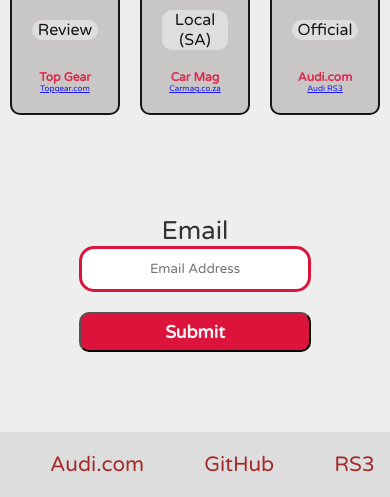
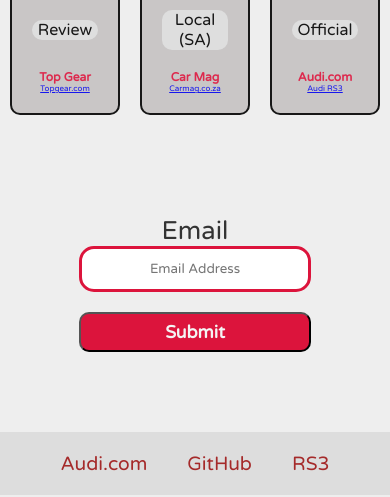
Before and after one commit to ShakexSempe/Product-Landing-Page, a plain HTML site: page index.html in a window 390 px wide. Shown: the part 2853-3350 px from the top of the page. Drawn offline with Linux system fonts and the light colour scheme.

Commit message:
decreased footer font-size and padding on media query 400px

```diff
--- a/css/style.css
+++ b/css/style.css
@@ -242,7 +242,7 @@ footer {
   display: flex;
   justify-content: space-evenly;
   align-items: center;
-  font-size: 1.3rem;
+  font-size: 1.2rem;
 }
 
 footer>ul {
@@ -253,7 +253,7 @@ footer>ul>li {
   display: flex;
 justify-content: space-between;
   list-style: none;
-  padding: 0 30px;
+  padding: 0 20px;
 }
 
 footer>ul>li a {
```
